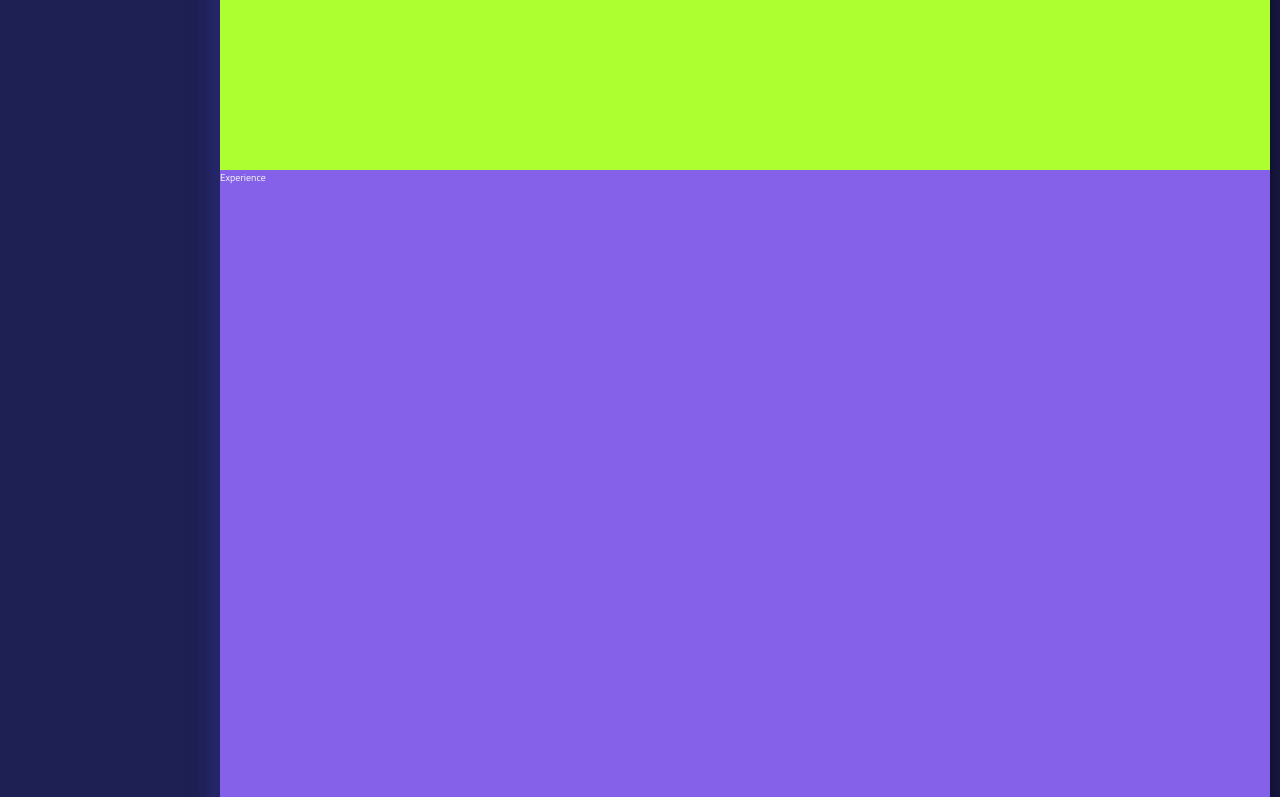
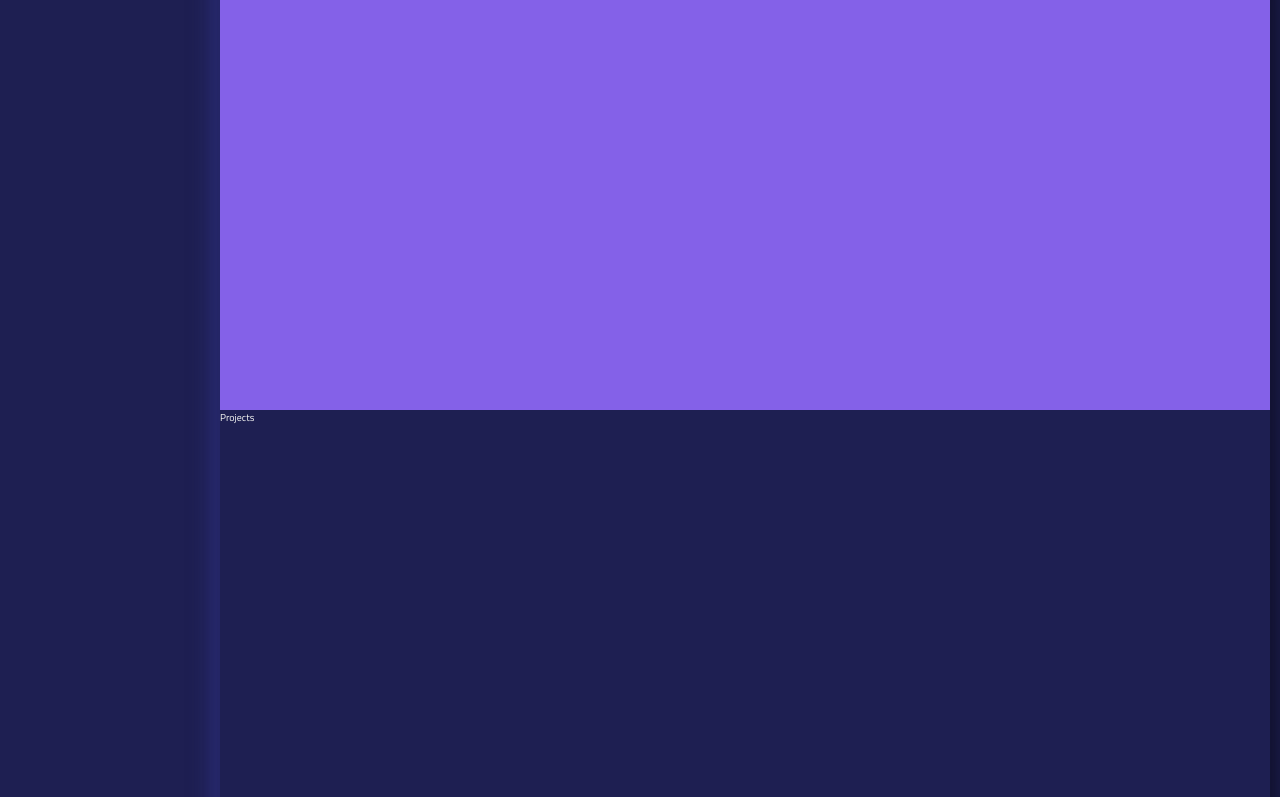
Before and after one commit to rajatgng/rajatgng.github.io, a React (Create React App) app: page / in a window 1280 px wide. Shown: the part 2000-2797 px from the top of the page. Built offline with nearby package versions, Linux system fonts and the light colour scheme.

Commit message:
all content skelton added and active listitem issue fixed

```diff
--- /dev/null
+++ b/src/components/Content/Certificates/Certificates.scss
@@ -0,0 +1,3 @@
+.certificates {
+  min-height: 70vh;
+}
--- /dev/null
+++ b/src/components/Content/Certificates/Certificates.tsx
@@ -0,0 +1,16 @@
+import React, { FunctionComponent } from 'react';
+import './Certificates.scss';
+interface OwnProps {}
+
+type Props = OwnProps;
+
+const Certificates: FunctionComponent<Props> = (props) => {
+
+  return (
+      <div className={'certificates'} id={'certificates'}>
+          Certificated
+      </div>
+  );
+};
+
+export default Certificates;
--- /dev/null
+++ b/src/components/Content/Contact/Contact.scss
@@ -0,0 +1,3 @@
+.contact {
+  min-height: 70vh;
+}
--- /dev/null
+++ b/src/components/Content/Contact/Contact.tsx
@@ -0,0 +1,16 @@
+import React, { FunctionComponent } from 'react';
+import './Contact.scss'
+interface OwnProps {}
+
+type Props = OwnProps;
+
+const Contact: FunctionComponent<Props> = (props) => {
+
+  return (
+      <div className={'contact'} id={'contact'}>
+          Contacts
+      </div>
+  );
+};
+
+export default Contact;
--- a/src/components/Content/Content.tsx
+++ b/src/components/Content/Content.tsx
@@ -4,18 +4,25 @@ import './Content.scss';
 import Education from "./Education/Education";
 import ActiveViewport from "../../hoc/ActiveViewport";
 import Experience from "./Experience/Experience";
+import Projects from "./Projects/Projects";
+import Skills from "./Skills/Skills";
+import Certificates from "./Certificates/Certificates";
+import Contact from "./Contact/Contact";
 
 interface ContentProps {
 }
-
 
 const Content: React.FC<ContentProps> = (props: ContentProps) => {
 
     return (
         <section className={'content'}>
             <ActiveViewport component={<About/>} type={'about'}/>
+            <ActiveViewport component={<Experience/>} type={'exp'}/>
+            <ActiveViewport component={<Projects/>} type={'pro'}/>
+            <ActiveViewport component={<Skills/>} type={'skill'}/>
             <ActiveViewport component={<Education/>} type={'edu'}/>
-            <ActiveViewport component={<Experience/>} type={'exp'}/>
+            <ActiveViewport component={<Certificates/>} type={'cert'}/>
+            <ActiveViewport component={<Contact/>} type={'cont'}/>
         </section>
     );
 };
--- /dev/null
+++ b/src/components/Content/Projects/Projects.scss
@@ -0,0 +1,3 @@
+.projects {
+  min-height: 70vh;
+}
--- /dev/null
+++ b/src/components/Content/Projects/Projects.tsx
@@ -0,0 +1,16 @@
+import React, { FunctionComponent } from 'react';
+import './Projects.scss'
+interface OwnProps {}
+
+type Props = OwnProps;
+
+const Projects: FunctionComponent<Props> = (props) => {
+
+  return (
+      <div className={'projects'} id={'projects'}>
+          Projects
+      </div>
+  );
+};
+
+export default Projects;
--- /dev/null
+++ b/src/components/Content/Skills/Skills.scss
@@ -0,0 +1,3 @@
+.skills{
+  min-height: 70vh;
+}
--- /dev/null
+++ b/src/components/Content/Skills/Skills.tsx
@@ -0,0 +1,16 @@
+import React, { FunctionComponent } from 'react';
+import './Skills.scss'
+interface OwnProps {}
+
+type Props = OwnProps;
+
+const Skills: FunctionComponent<Props> = (props) => {
+
+  return (
+      <div className={'skills'} id={'skills'}>
+          skills
+      </div>
+  );
+};
+
+export default Skills;
--- a/src/components/Sidebar/Sidebar.scss
+++ b/src/components/Sidebar/Sidebar.scss
@@ -21,6 +21,7 @@
     box-shadow: inset 9px 9px 18px #10102b,
     inset -9px -9px 18px #2c2e79;
     font-size: 2rem;
+    transition: border-left .2s ease-out;
 
     a {
       letter-spacing: .1rem;
--- a/src/hoc/ActiveViewport.tsx
+++ b/src/hoc/ActiveViewport.tsx
@@ -1,6 +1,11 @@
 import React, {useEffect, useRef} from 'react';
 
-const ActiveViewport: React.FC<any> = ({component: Component, ...rest}) => {
+interface ActiveViewportProps {
+    component: React.ReactNode;
+    type: string;
+}
+
+const ActiveViewport: React.FC<ActiveViewportProps> = ({component: Component, ...rest}) => {
     const sectionRef = useRef(null);
     const {type} = rest;
     let threshold: number[] = [];
@@ -12,7 +17,8 @@ const ActiveViewport: React.FC<any> = ({component: Component, ...rest}) => {
         let targetElement = document.getElementsByClassName(`sidebar-${type}`);
         let parentArea = entries[0].rootBounds!.height;
         let childArea = entries[0].intersectionRect.height;
-        let visibleArea = childArea / parentArea;
+        let visibleArea = +(childArea / parentArea).toFixed(2);
+
         if (visibleArea >= 0.7) {
             targetElement[0]?.classList.add('sidebar-border-active');
         } else if (visibleArea <= 0.3) {
@@ -27,7 +33,7 @@ const ActiveViewport: React.FC<any> = ({component: Component, ...rest}) => {
         return () => {
             observer.disconnect();
         }
-    }, [cb]);
+    }, [cb, threshold]);
 
     return (
         <section {...rest} ref={sectionRef}>
```
